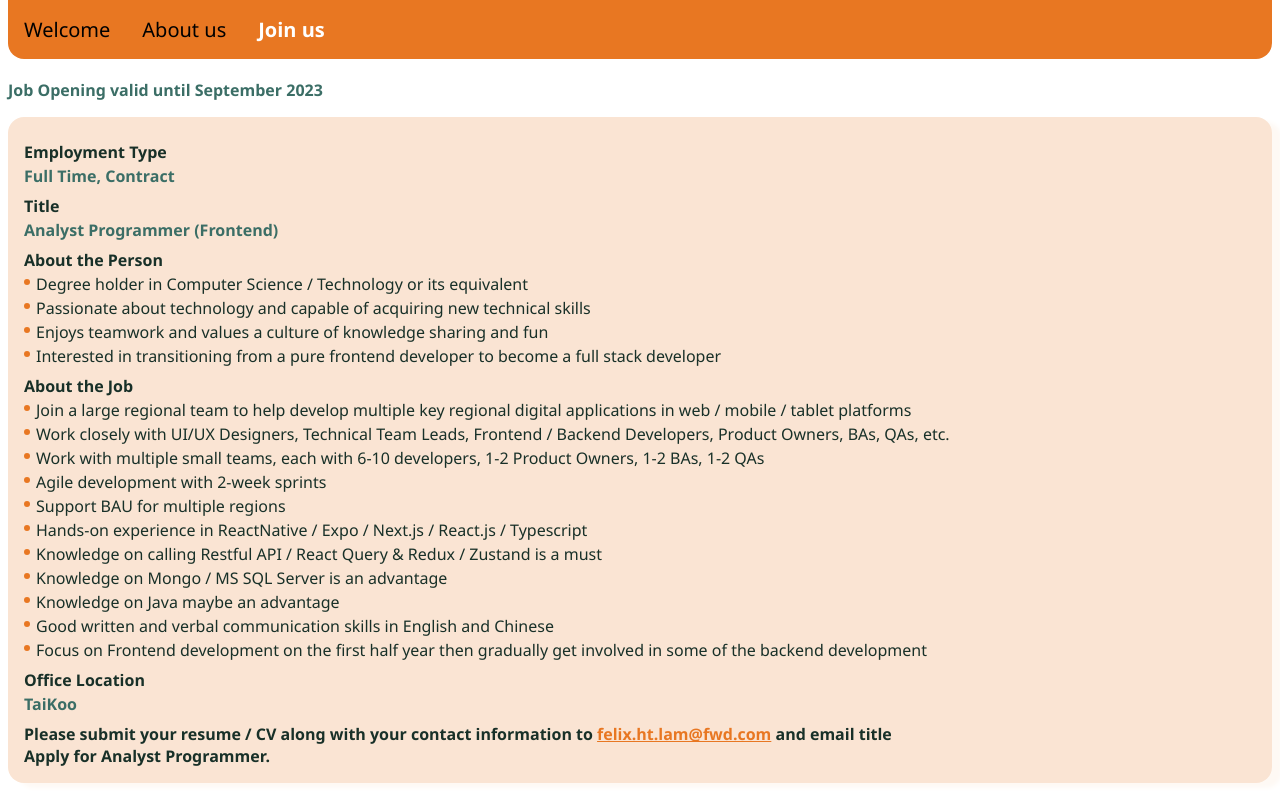
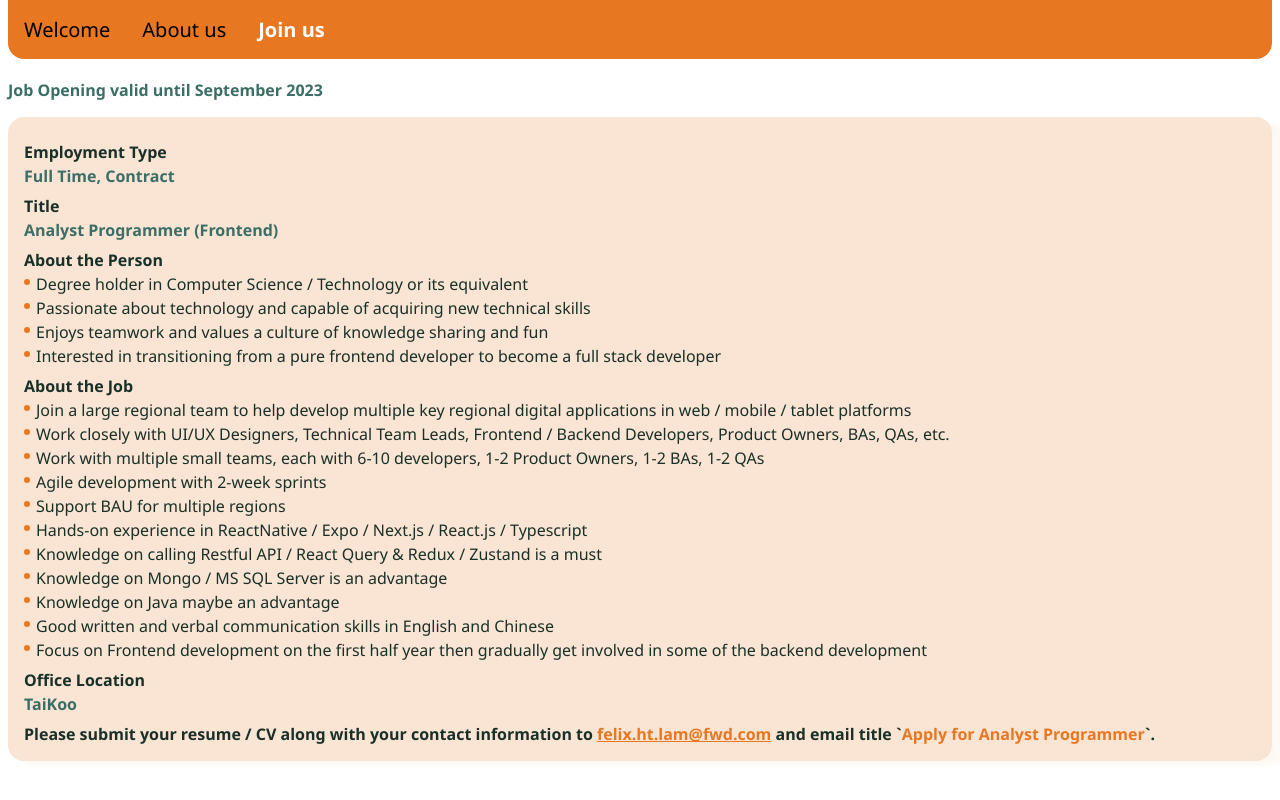
Before and after one commit to lamhtf/about, a Next.js app: page /join-us in a window 1280 px wide. Built offline with nearby package versions, Linux system fonts and the light colour scheme.

Commit message:
* update the content

```diff
--- a/pages/join-us/index.tsx
+++ b/pages/join-us/index.tsx
@@ -91,7 +91,7 @@
         <Title>
           Please submit your resume / CV along with your contact information to {""}
           <a className={styles.email} href="mailto:felix.ht.lam@fwd.com">felix.ht.lam@fwd.com</a> and email
-          title <div>Apply for Analyst Programmer.</div>
+          title `<span style={{color: ORANGE}}>Apply for Analyst Programmer</span>`.
         </Title>
       </div>
     </>
```
